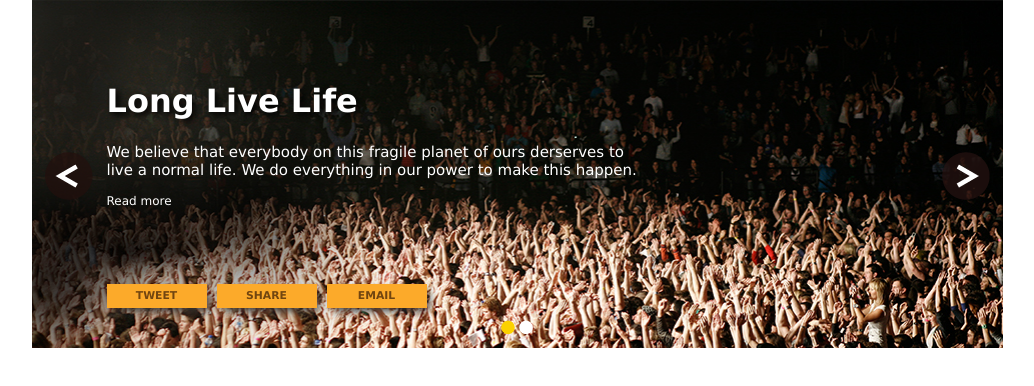
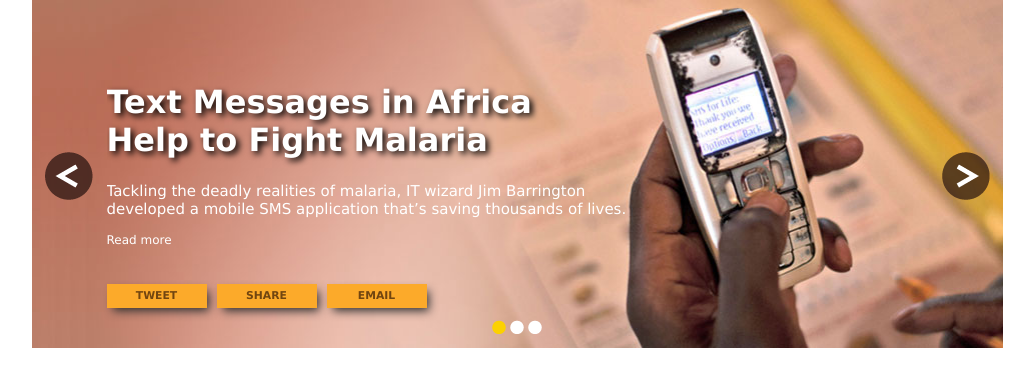
Before and after one commit to condor616/carouselNVS, a plain HTML site: page index1.html in a window 1280 px wide. Shown: the whole page, without its empty margins (123-1157 px from the left). Drawn offline with Linux system fonts and the light colour scheme.

Commit message:
Added a third image
Signed-off-by: Condor <condor616@gmail.com>

```diff
--- a/index1.html
+++ b/index1.html
@@ -65,6 +65,36 @@
     <!-- item begin -->
 
 
+
+    <li>
+ 		<img src="images/sms-afica.jpg" width="971" height="347" border="0">
+
+ 			<div style="height:240px; top:20px; left:75; width:800px; position:absolute; overflow:hidden">
+        		<div class="container">
+                	<div class="lll-metadata">
+
+                  			<h2><a href="#" target="">Text Messages in Africa <br />Help to Fight Malaria</a></h2>
+
+           				<div class="desc">Tackling the deadly realities of malaria, IT wizard Jim Barrington<br />
+developed a mobile SMS application that’s saving thousands of lives.</div>
+            			<div class="lll-link">
+                    		<a href="http://www.google.it" target="_blank">Read more</a>
+                    	</div>
+         			</div>
+              	</div>
+      		</div>
+            <div class="share-buttons"> <a class="tweet" href="#">Tweet</a> <a class="share" href="#">Share</a> <a class="email" href="#">Email</a> </div>
+
+        <!-- clickable content -->
+        <div class="nvs-LLL-c-cnt"> </div>
+        <div class="nvs-LLL-c-cnt-date" > </div>
+    </li>
+
+
+
+
+
+
     <li>
         <div>
 
@@ -121,6 +151,8 @@
 
 
 
+
+
     <!-- item end -->
   </ul>
   <div class="nvs-LLL-clear"></div>
```
Also changed, not shown: images/sms-afica.jpg (added).
